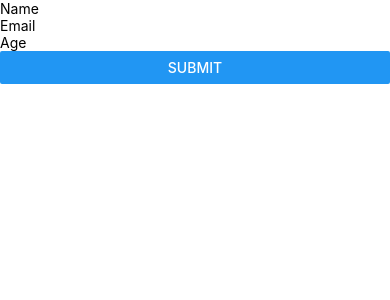
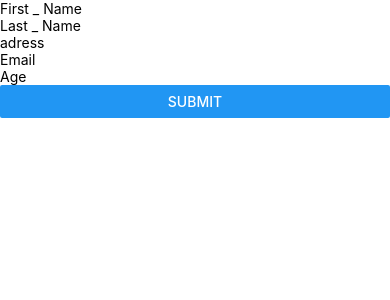
Before and after one commit to Muhammad-Usman36/FORMIC_PROJECT, a React Native app: screen / in a window 390 px wide. Shown: the top 300 px of the page. Built offline with nearby package versions, Linux system fonts and the light colour scheme.

Commit message:
further elements addition

```diff
--- a/src/App.tsx
+++ b/src/App.tsx
@@ -4,9 +4,13 @@ import { Formik } from 'formik';
 import * as yup from 'yup';
 
 const validationSchema = yup.object().shape({
-  name: yup.string(),
-  email: yup.string().email('Enter a valid email')  ,
+  fname: yup.string().required('First _ Name is required'),
+  lname: yup.string().required('Last _ Name is required'),
+  email: yup.string().email('Enter a valid email'),
   age: yup.number().typeError('Age must be a number'),
+  adress: yup.string().required('Adress must be 10 characters'),
+
+
 });
 
 const DataEntryForm = () => {
@@ -18,19 +22,36 @@ const DataEntryForm = () => {
   return (
     <View>
       <Formik
-        initialValues={{ name: '', email: '', age: '' }}
+        initialValues={{adress: '', fname: '',lname: '', email: '', age: '' }}
         onSubmit={handleSubmit}
         validationSchema={validationSchema}
       >
         {({ handleChange, handleBlur, handleSubmit, values, errors }) => (
           <View>
             <TextInput
-              onChangeText={handleChange('name')}
-              onBlur={handleBlur('name')}
-              value={values.name}
-              placeholder="Name"
+              onChangeText={handleChange('fname')}
+              onBlur={handleBlur('fname')}
+              value={values.fname}
+              placeholder="First _ Name"
             />
-            {errors.name && <Text style={{ color: 'red' }}>{errors.name}</Text>}
+            {errors.fname && <Text style={{ color: 'red' }}>{errors.fname}</Text>}
+
+            <TextInput
+              onChangeText={handleChange('lname')}
+              onBlur={handleBlur('lname')}
+              value={values.lname}
+              placeholder="Last _ Name"
+            />
+            {errors.lname && <Text style={{ color: 'red' }}>{errors.lname}</Text>}
+
+            <TextInput
+              onChangeText={handleChange('adress')}
+              onBlur={handleBlur('adress')}
+              value={values.adress}
+              placeholder="adress"
+            />
+            {errors.adress && <Text style={{ color: 'red' }}>{errors.adress}</Text>}
+
 
             <TextInput
               onChangeText={handleChange('email')}
@@ -45,7 +66,6 @@ const DataEntryForm = () => {
               onBlur={handleBlur('age')}
               value={values.age}
               placeholder="Age"
-              keyboardType="numeric"
             />
             {errors.age && <Text style={{ color: 'red' }}>{errors.age}</Text>}
 
```
